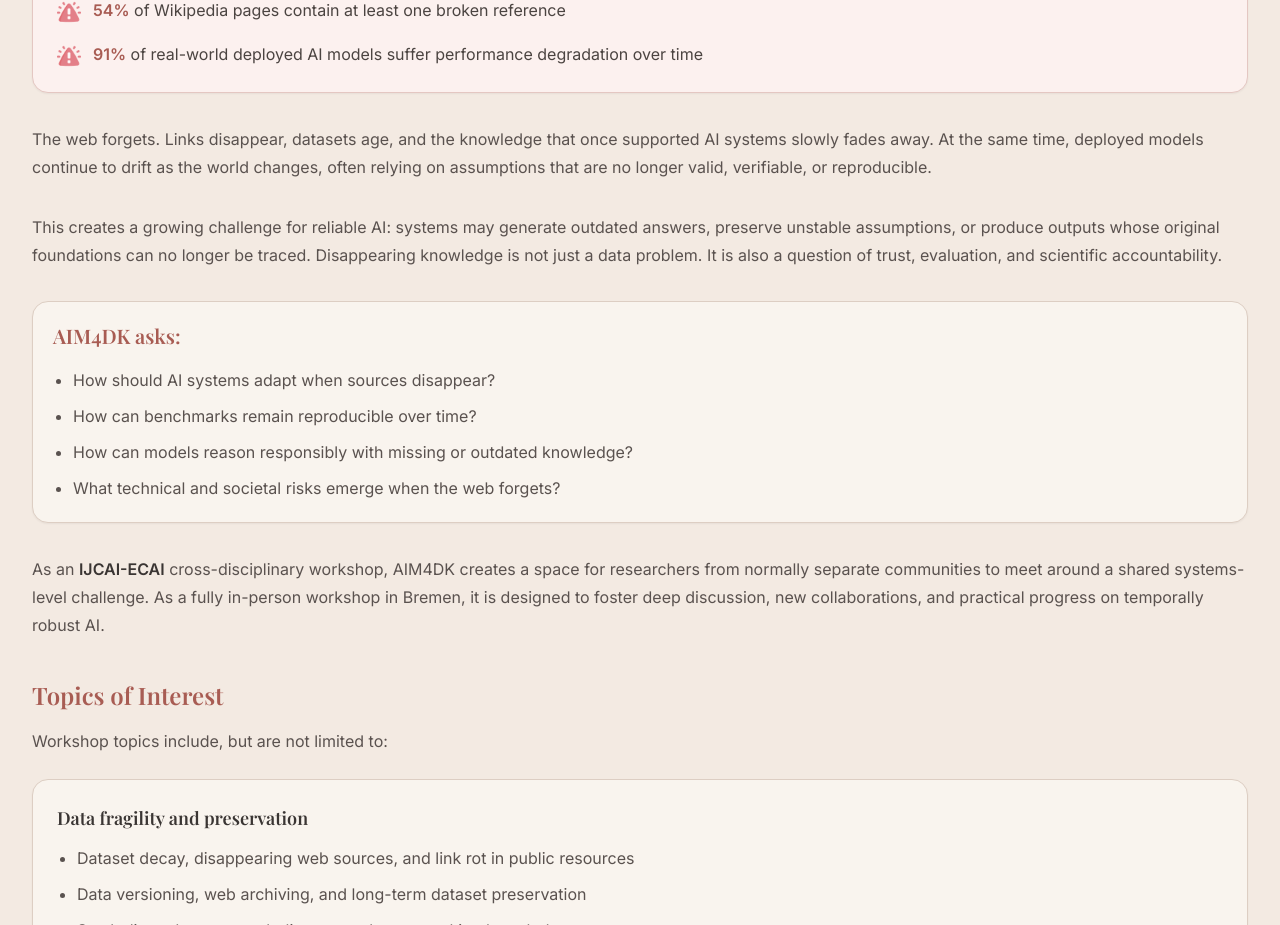
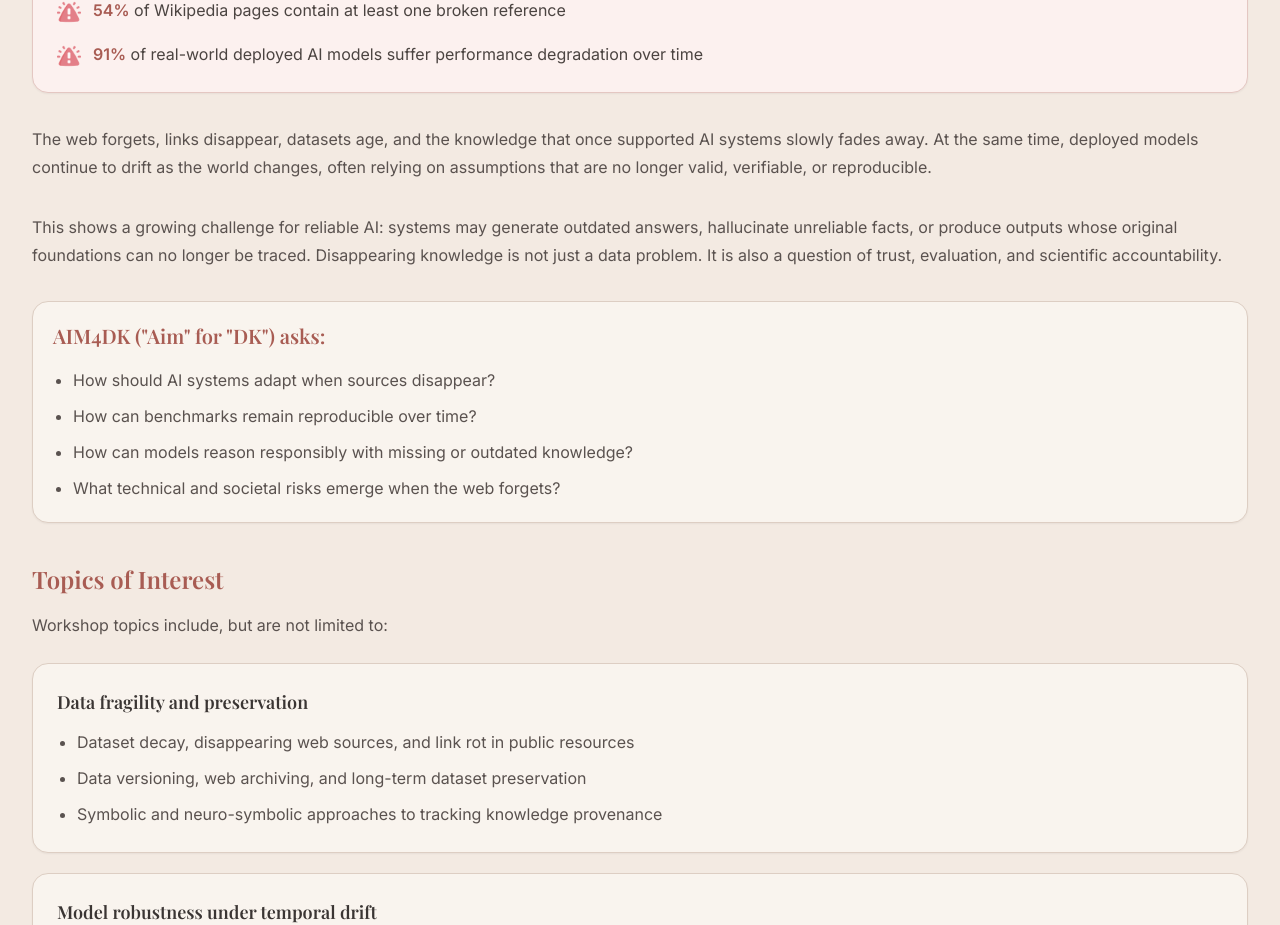
Before and after one commit to ElizaZhou96/aim4dk, a React (Vite) app: page / in a window 1280 px wide. Shown: the part 1020-1945 px from the top of the page. Built offline with nearby package versions, Linux system fonts and the light colour scheme.

Commit message:
Update App.tsx

```diff
--- a/src/App.tsx
+++ b/src/App.tsx
@@ -208,21 +208,17 @@
 
                 {/* Intro Text */}
                 <p>
-                  The web forgets. Links disappear, datasets age, and the knowledge that once supported AI systems slowly fades away.
-                  At the same time, deployed models continue to drift as the world changes, often relying on assumptions that are no longer valid,
-                  verifiable, or reproducible.
+                  The web forgets, links disappear, datasets age, and the knowledge that once supported AI systems slowly fades away. At the same time, deployed models continue to drift as the world changes, often relying on assumptions that are no longer valid, verifiable, or reproducible.
                 </p>
 
                 <p>
-                  This creates a growing challenge for reliable AI: systems may generate outdated answers, preserve unstable assumptions,
-                  or produce outputs whose original foundations can no longer be traced. Disappearing knowledge is not just a data problem.
-                  It is also a question of trust, evaluation, and scientific accountability.
+                  This shows a growing challenge for reliable AI: systems may generate outdated answers, hallucinate unreliable facts, or produce outputs whose original foundations can no longer be traced. Disappearing knowledge is not just a data problem. It is also a question of trust, evaluation, and scientific accountability.
                 </p>
 
                 {/* AIM4DK asks */}
                 <div className="bg-[#F9F4EE] border border-[#DDCEC3] rounded-2xl p-4 sm:p-5 shadow-sm">
                   <h3 className="text-lg sm:text-xl font-semibold text-[#A85C53] mb-4">
-                    AIM4DK asks:
+                    AIM4DK ("Aim" for "DK") asks:
                   </h3>
                   <ul className="list-disc pl-5 space-y-2 text-[#5A524F]">
                     <li>How should AI systems adapt when sources disappear?</li>
@@ -232,12 +228,12 @@
                   </ul>
                 </div>
 
-                <p>
+                {/* <p>
                   As an <strong className="text-[#3A3533] font-semibold">IJCAI-ECAI</strong> cross-disciplinary workshop,
                   AIM4DK creates a space for researchers from normally separate communities to meet around a shared systems-level challenge.
                   As a fully in-person workshop in Bremen, it is designed to foster deep discussion, new collaborations, and practical progress
                   on temporally robust AI.
-                </p>
+                </p> */}
 
                 {/* Topics */}
                 <div className="pt-2">
```
